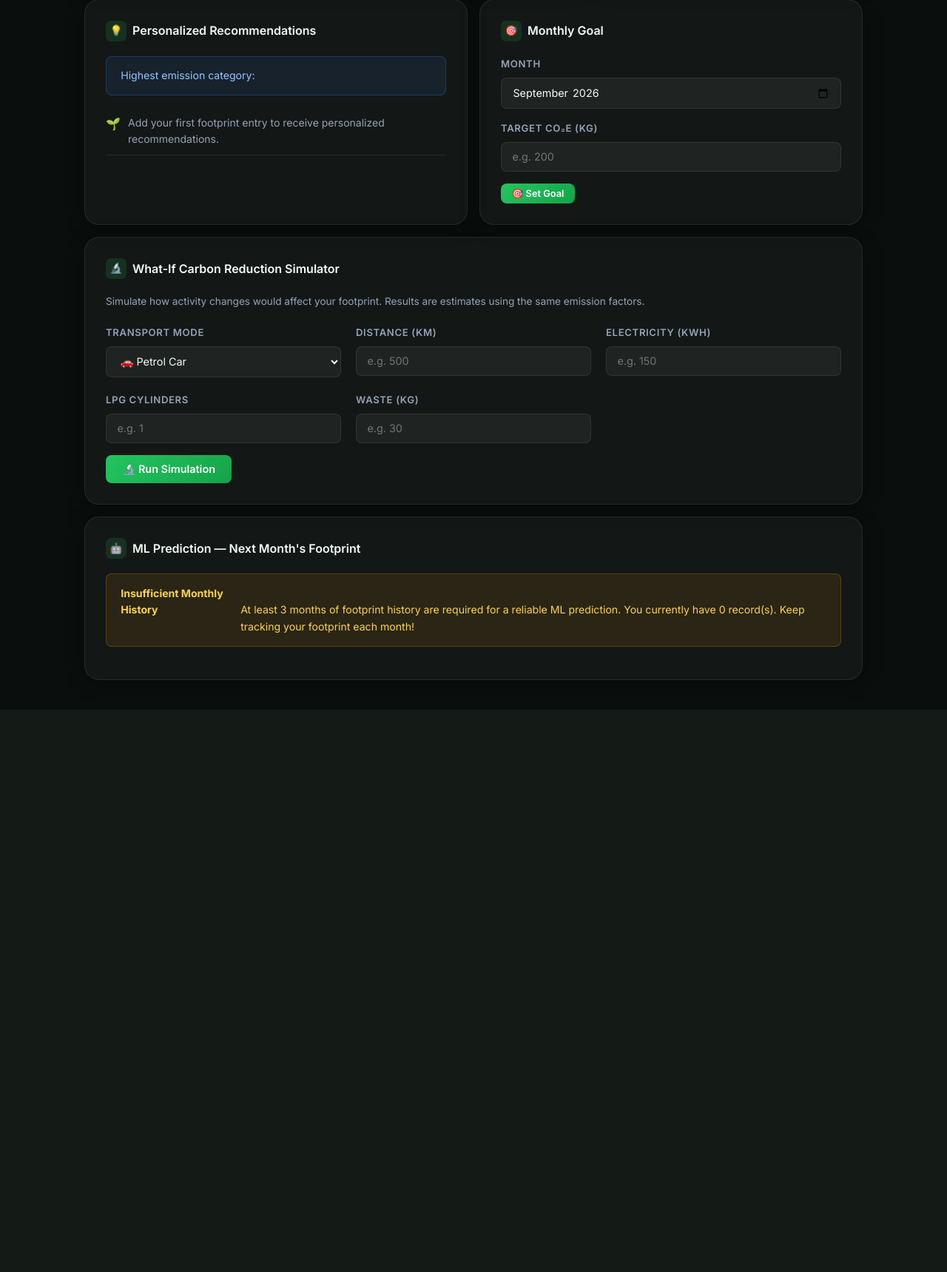
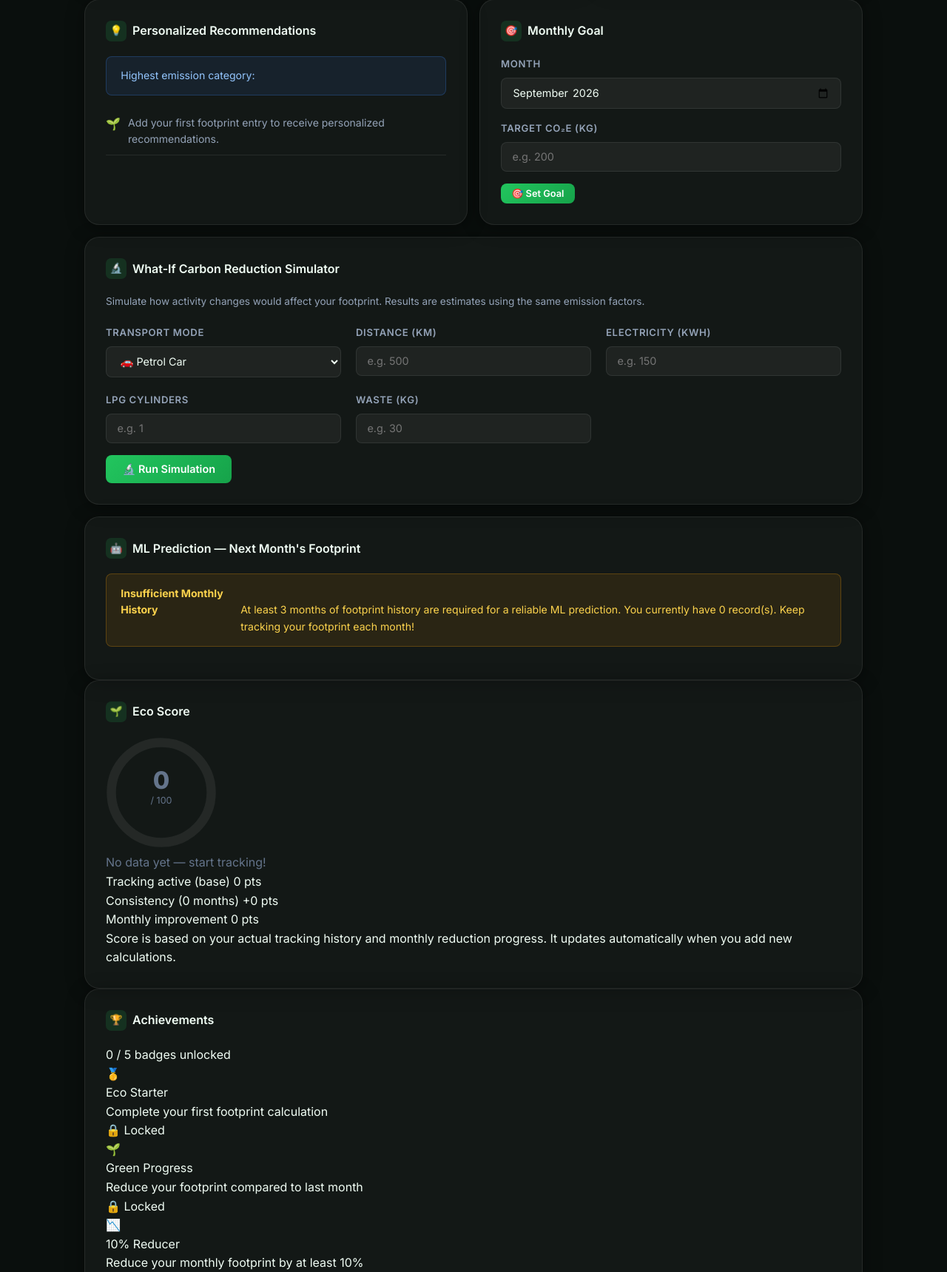
Before and after one commit to AkhileshYadav117/ECO-TRACK, a Flask app: page /dashboard in a window 1280 px wide. Shown: the part 1049-2768 px from the top of the page at 74% size. Before the commit the page ends 1999 px from the top, so only its background shows below. Run offline with Flask 3, Linux system fonts and the light colour scheme; data that the repository does not hold is empty.

Commit message:
feat: add Eco Score and Achievements card sections to dashboard HTML

```diff
--- a/templates/dashboard.html
+++ b/templates/dashboard.html
@@ -1,5 +1,6 @@
 <!DOCTYPE html>
 <html lang="en">
+
 <head>
   <meta charset="UTF-8" />
   <meta name="viewport" content="width=device-width, initial-scale=1.0" />
@@ -20,6 +21,7 @@
       width: fit-content;
       margin-bottom: 1.5rem;
     }
+
     .mode-toggle-btn {
       padding: 0.45rem 1.1rem;
       border-radius: 0.5rem;
@@ -31,23 +33,31 @@
       cursor: pointer;
       transition: background 0.2s, color 0.2s;
     }
+
     .mode-toggle-btn.active {
       background: var(--accent);
       color: #000;
     }
+
     /* Industry-only sections hidden by default */
-    .industry-only { display: none; }
+    .industry-only {
+      display: none;
+    }
   </style>
 </head>
+
 <body>
 
   <nav class="navbar">
-    <a class="navbar-brand" href="/"><div class="brand-icon">🌿</div>Eco<span>Track</span></a>
+    <a class="navbar-brand" href="/">
+      <div class="brand-icon">🌿</div>Eco<span>Track</span>
+    </a>
     <ul class="navbar-links">
       <li><a href="/">🏠 Home</a></li>
       <li><a href="/calculator">🧮 Calculator</a></li>
       <li><a href="/dashboard" class="active">📊 Dashboard</a></li>
       <li><a href="/history">📋 History</a></li>
+      <li><a href="/emission-factors">🔍 Factors</a></li>
     </ul>
   </nav>
 
@@ -62,10 +72,9 @@
 
     <!-- MODE TOGGLE -->
     <div class="mode-toggle">
-      <button class="mode-toggle-btn" id="dash-btn-individual"
-              onclick="switchDashMode('individual')">🏠 Individual</button>
-      <button class="mode-toggle-btn" id="dash-btn-industry"
-              onclick="switchDashMode('industry')">🏭 Industry</button>
+      <button class="mode-toggle-btn" id="dash-btn-individual" onclick="switchDashMode('individual')">🏠
+        Individual</button>
+      <button class="mode-toggle-btn" id="dash-btn-industry" onclick="switchDashMode('industry')">🏭 Industry</button>
     </div>
 
     <!-- STAT CARDS -->
@@ -187,8 +196,7 @@
             <div class="progress-bar-container">
               <div class="progress-bar-fill" id="goal-progress-bar" style="width:0%"></div>
             </div>
-            <p id="goal-status-text"
-               style="font-size:0.82rem; color:var(--text-secondary); margin-top:0.5rem;"></p>
+            <p id="goal-status-text" style="font-size:0.82rem; color:var(--text-secondary); margin-top:0.5rem;"></p>
           </div>
 
         </div>
@@ -200,7 +208,8 @@
     <div class="card" style="margin-bottom:1rem;">
       <div class="card-title"><span class="icon">🔬</span> What-If Carbon Reduction Simulator</div>
       <p style="font-size:0.85rem; color:var(--text-secondary); margin-bottom:1.25rem;">
-        Simulate how activity changes would affect your footprint. Results are estimates using the same emission factors.
+        Simulate how activity changes would affect your footprint. Results are estimates using the same emission
+        factors.
       </p>
 
       <div class="form-grid">
@@ -245,18 +254,15 @@
            border-radius:var(--radius-md);">
         <div style="display:grid; grid-template-columns:repeat(3,1fr); gap:1rem; text-align:center;">
           <div>
-            <div style="font-size:1.6rem; font-weight:800; color:var(--text-secondary);"
-                 id="sim-original">—</div>
+            <div style="font-size:1.6rem; font-weight:800; color:var(--text-secondary);" id="sim-original">—</div>
             <div style="font-size:0.75rem; color:var(--text-muted);">Current Footprint</div>
           </div>
           <div>
-            <div style="font-size:1.6rem; font-weight:800; color:var(--accent-light);"
-                 id="sim-projected">—</div>
+            <div style="font-size:1.6rem; font-weight:800; color:var(--accent-light);" id="sim-projected">—</div>
             <div style="font-size:0.75rem; color:var(--text-muted);">Projected Footprint</div>
           </div>
           <div>
-            <div style="font-size:1.6rem; font-weight:800; color:#4ade80;"
-                 id="sim-saving">—</div>
+            <div style="font-size:1.6rem; font-weight:800; color:#4ade80;" id="sim-saving">—</div>
             <div style="font-size:0.75rem; color:var(--text-muted);">Potential Saving</div>
           </div>
         </div>
@@ -278,10 +284,37 @@
       </div>
     </div>
 
+
+    <!-- ECO SCORE CARD -->
+    <div class="card" id="eco-score-card">
+      <div class="card-title"><span class="icon">🌱</span> Eco Score</div>
+      <div id="eco-score-container">
+        <div class="empty-state">
+          <div class="empty-icon">🌱</div>
+          <h3>Loading score...</h3>
+          <p>Calculate your footprint to see your Eco Score.</p>
+        </div>
+      </div>
+    </div>
+
+    <!-- ACHIEVEMENTS CARD -->
+    <div class="card" id="achievements-card">
+      <div class="card-title"><span class="icon">🏆</span> Achievements</div>
+      <div id="achievements-container">
+        <div class="empty-state">
+          <div class="empty-icon">🏆</div>
+          <h3>Loading badges...</h3>
+          <p>Complete calculations to unlock achievement badges.</p>
+        </div>
+      </div>
+    </div>
+
+
   </div><!-- end page-container -->
 
   <script src="/static/js/main.js"></script>
   <script src="/static/js/dashboard.js"></script>
   <script src="/static/js/simulator.js"></script>
 </body>
+
 </html>
```
